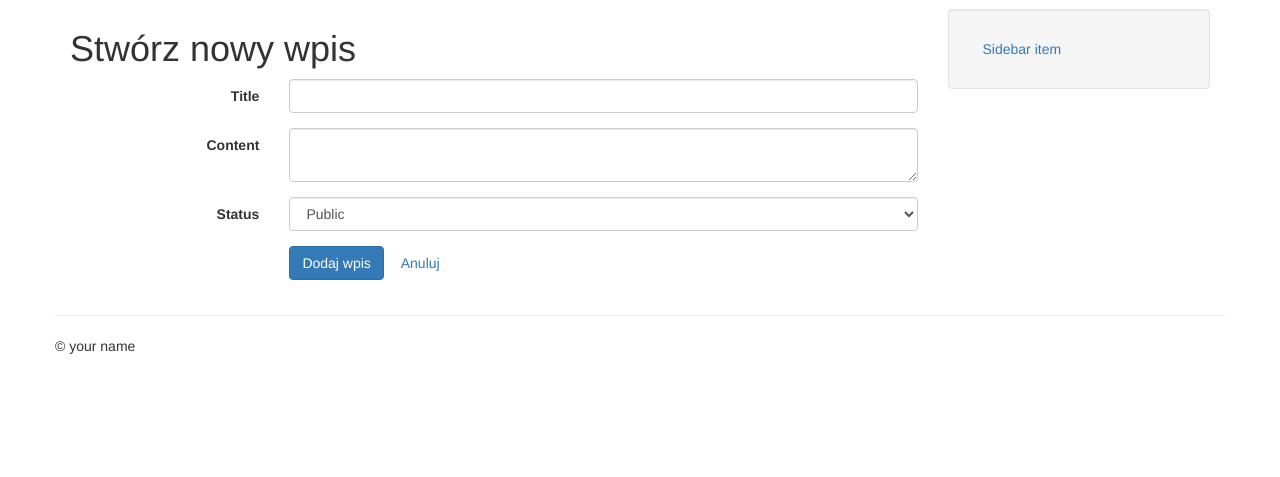
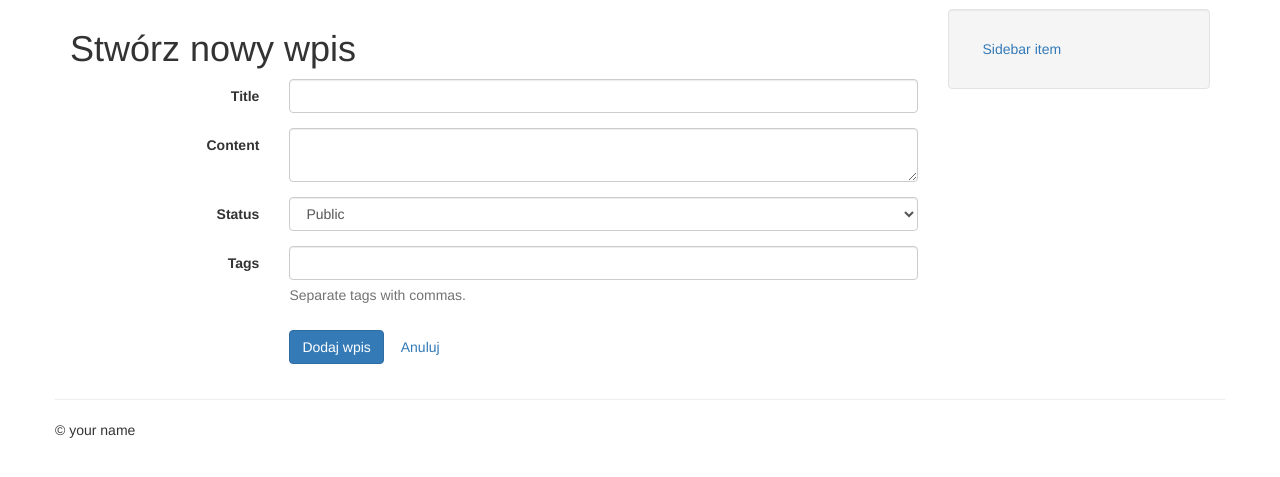
Before and after one commit to dev-com2020/Flask_boot_comarch, a Flask app: page /entries/create/ in a window 1280 px wide. Shown: the part 51-528 px from the top of the page. Run offline with Flask 2, Linux system fonts and the light colour scheme; some libraries are stand-ins or nearby versions.

Commit message:
26.03 g. 11:30

```diff
--- a/entries/forms.py
+++ b/entries/forms.py
@@ -1,7 +1,29 @@
 import wtforms as wtforms
 from wtforms.validators import DataRequired
 
-from models import Entry
+from models import Entry, Tag
+
+
+class TagField(wtforms.StringField):
+    def _value(self):
+        if self.data:
+            return ', '.join([tag.name for tag in self.data])
+        else:
+            return ''
+
+    def process_formdata(self, valuelist):
+        if valuelist:
+            self.data = self.get_tags_from_string(valuelist[0])
+        else:
+            self.data = []
+
+    def get_tags_from_string(self, tag_string):
+        raw_tags = tag_string.split(',')
+        tag_names = [name.strip() for name in raw_tags if name.strip()]
+        existing_tags = Tag.query.filter(Tag.name.in_(tag_names))
+        new_names = set(tag_names) - set([t.name for t in existing_tags])
+        new_tags = [Tag(name=name) for name in new_names]
+        return list(existing_tags) + new_tags
 
 
 class EntryForm(wtforms.Form):
@@ -11,6 +33,7 @@ class EntryForm(wtforms.Form):
                                  choices=((Entry.STATUS_PUBLIC, 'Public'),
                                           (Entry.STATUS_DRAFT, 'Draft')),
                                  coerce=int)
+    tags = TagField('Tags', description='Separate tags with commas.')
 
     def save_entry(self, entry):
         self.populate_obj(entry)
--- a/entries/templates/macros/form_field.html
+++ b/entries/templates/macros/form_field.html
@@ -3,10 +3,13 @@
         {{ field.label(class="col-sm-3 control-label") }}
         <div class="col-sm-9">
             {{ field(class="form-control", **kwargs) }}
-            {% if field.errors %}
-            <span class="glyphicon glyphicon-warning-sign form-control-feedback"></span>
+            {% if field.errors %}<span class="glyphicon glyphicon-warning-sign form-control-feedback"></span>
+            {% endif %}
+            {% if field.description %}
+                <p class="help-block">{{ field.description }}</p>
             {% endif %}
             {% for error in field.errors %}<span class="help-block">{{ error }}</span>{% endfor %}
+
         </div>
     </div>
 {% endmacro %}
```
